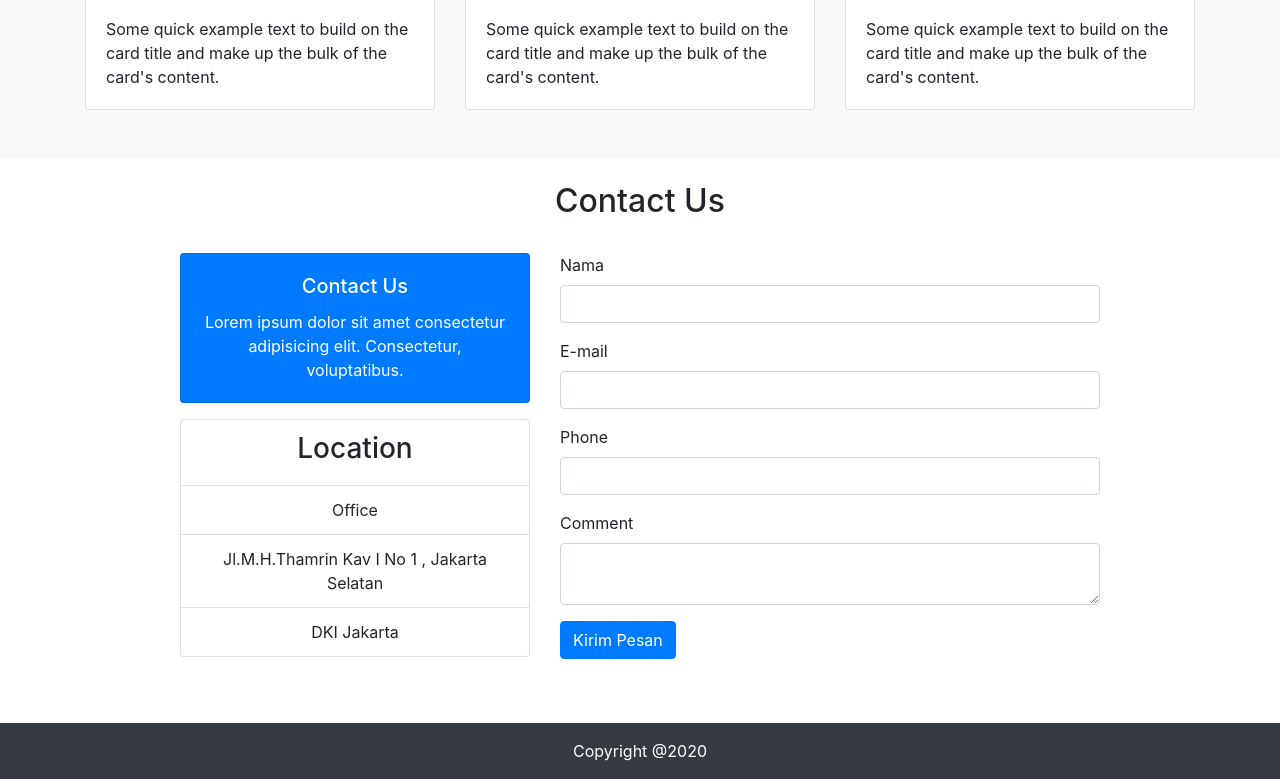
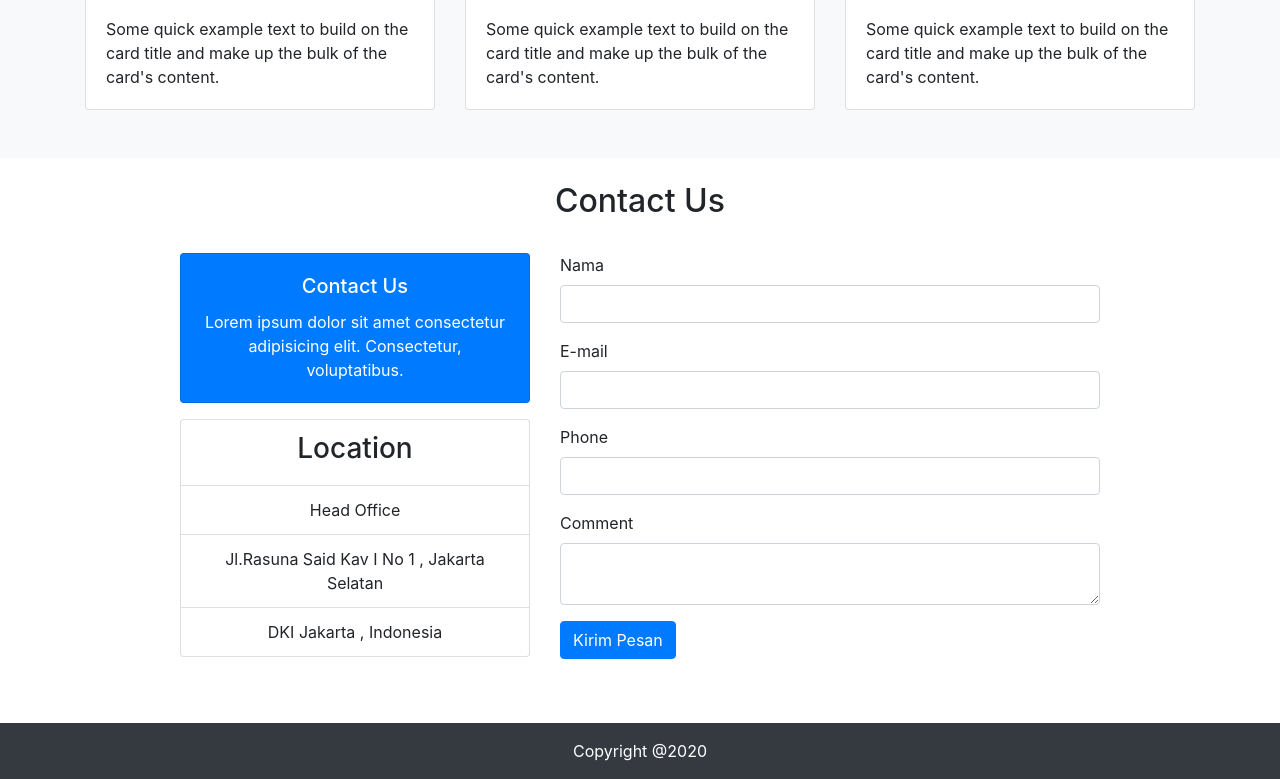
Before and after one commit to wchandra-jkt/simple-homepage, a plain HTML site: page index.html in a window 1280 px wide. Shown: the part 1710-2489 px from the top of the page. Drawn offline with nearby package versions, Linux system fonts and the light colour scheme.

Commit message:
resolve conflict saat rebase

```diff
--- a/index.html
+++ b/index.html
@@ -137,9 +137,9 @@
                     </div>
                     <ul class="list-group">
                         <li class="list-group-item"><h3>Location</h3></li>
-                        <li class="list-group-item">Office</li>
-                        <li class="list-group-item">Jl.M.H.Thamrin Kav I No 1 , Jakarta Selatan</li>
-                        <li class="list-group-item">DKI Jakarta</li>
+                        <li class="list-group-item">Head Office</li>
+                        <li class="list-group-item">Jl.Rasuna Said Kav I No 1 , Jakarta Selatan</li>
+                        <li class="list-group-item">DKI Jakarta , Indonesia</li>
                     </ul>
                 </div>
                 <div class="col-lg-6">
```
